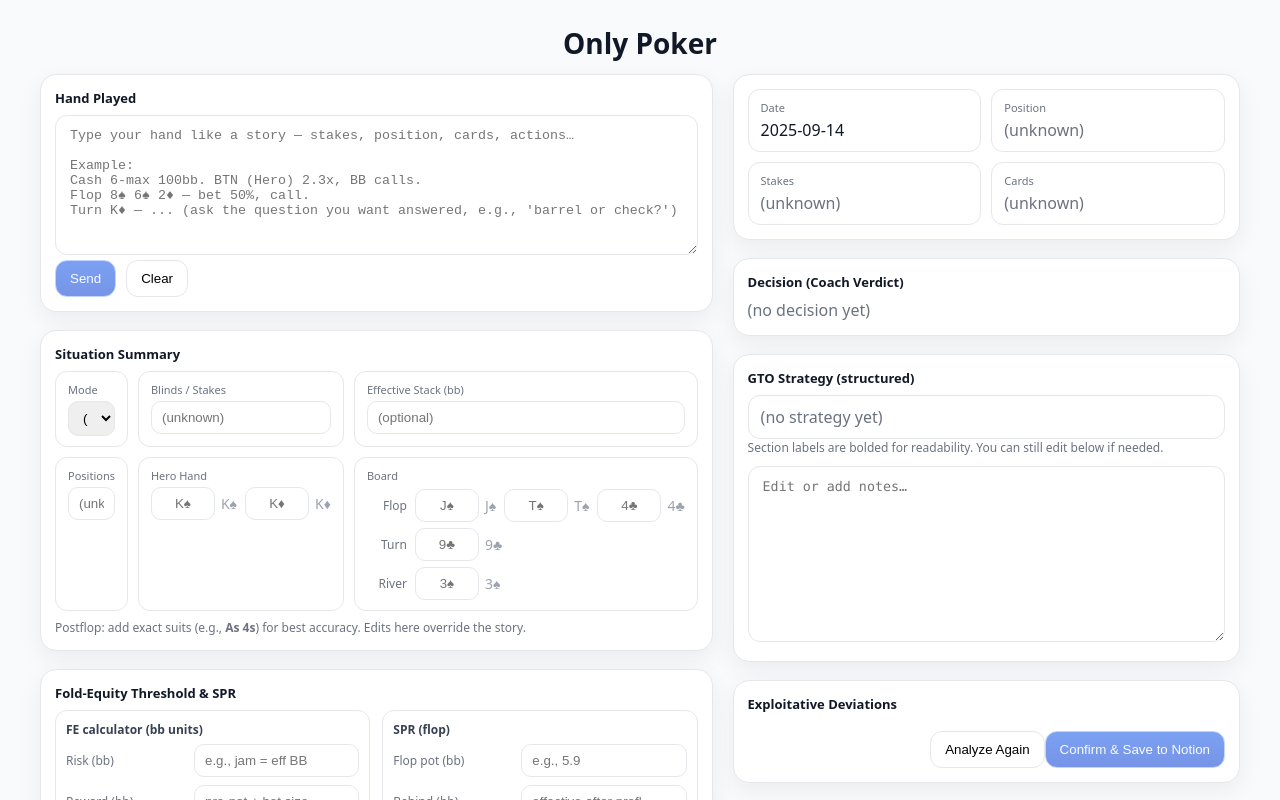
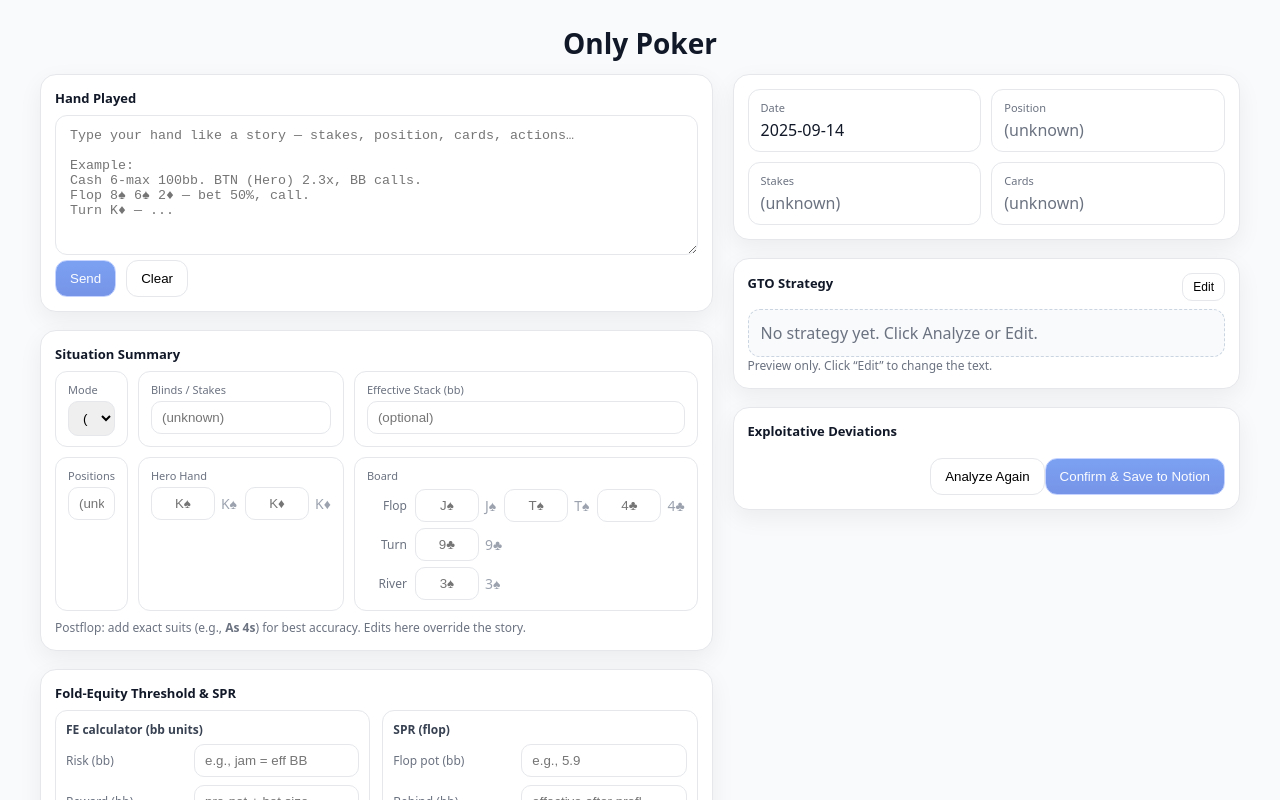
Before and after one commit to yeruvabala/notion-poker-web, a Next.js app: page / in a window 1280 px wide. Shown: the top 800 px of the page. Built offline with nearby package versions, Linux system fonts and the light colour scheme.

Commit message:
Update page.tsx

```diff
--- a/app/page.tsx
+++ b/app/page.tsx
@@ -2,7 +2,8 @@
 
 import React, { useEffect, useMemo, useState } from 'react';
 
-/* ====================== Types & Helpers ====================== */
+/* ====================== Types & helpers ====================== */
+
 type Fields = {
   date?: string | null;
   stakes?: string | null;
@@ -14,38 +15,31 @@ type Fields = {
   learning_tag?: string[];
 };
 
-type Decision = {
-  action: string;
-  confidence: 'High' | 'Medium' | 'Low' | string;
-  summary: string;
-  why: string[];
-  math: { pot_odds?: string; equity_needed?: string; fe_needed?: string };
-};
-
 const SUIT_MAP: Record<string, string> = { s: '♠', h: '♥', d: '♦', c: '♣' };
 const SUIT_WORD: Record<string, string> = {
   spade: '♠', spades: '♠', heart: '♥', hearts: '♥',
   diamond: '♦', diamonds: '♦', club: '♣', clubs: '♣'
 };
 const isRed = (s: string) => s === '♥' || s === '♦';
+const suitColor = (suit: string) => (isRed(suit) ? '#dc2626' : '#111827');
 
 function suitifyToken(tok: string): string {
   const t = (tok || '').trim();
   if (!t) return '';
 
-  // "K♠"
+  // e.g. "K♠"
   const m0 = t.match(/^([2-9tjqka])([♥♦♣♠])$/i);
   if (m0) return `${m0[1].toUpperCase()}${m0[2]}`;
 
-  // "Ks", "k s", "K/S"
+  // e.g. "Ks" / "k s" / "K/S"
   const m1 = t.replace(/[\s/]+/g, '').match(/^([2-9tjqka])([shdc])$/i);
   if (m1) return `${m1[1].toUpperCase()}${SUIT_MAP[m1[2].toLowerCase()]}`;
 
-  // "K of spades"
+  // e.g. "K of spades"
   const m2 = t.match(/^([2-9tjqka])\s*(?:of)?\s*(spades?|hearts?|diamonds?|clubs?)$/i);
   if (m2) return `${m2[1].toUpperCase()}${SUIT_WORD[m2[2].toLowerCase()]}`;
 
-  // rank only (for preflop-only where suits irrelevant)
+  // single rank (preflop-only)
   const m3 = t.match(/^([2-9tjqka])$/i);
   if (m3) return m3[1].toUpperCase();
 
@@ -60,15 +54,14 @@ function prettyCards(line: string): string {
     .join(' ');
 }
 
-const suitColor = (suit: string) => (isRed(suit) ? '#dc2626' : '#111827');
-
 function CardText({ c }: { c: string }) {
   if (!c) return null;
   const suit = c.slice(-1);
   return <span style={{ fontWeight: 700, color: suitColor(suit) }}>{c}</span>;
 }
 
-/* --- lightweight parsing from the story --- */
+/* --- lightweight parsing from the story box (best effort; summary can override) --- */
+
 function parseStakes(t: string): string {
   const m =
     t.match(/\$?\d+(?:\.\d+)?\s*\/\s*\$?\d+(?:\.\d+)?(?:\s*\+\s*\$?\d+(?:\.\d+)?\s*(?:bb|bba|ante))?/i) ||
@@ -86,21 +79,14 @@ function parsePosition(t: string): string {
 function parseHeroCardsSmart(t: string): string {
   const s = (t || '').toLowerCase();
 
-  // strong pattern: "hero/i/with/holding ... Ks Kd"
+  // "with Ks Kd", "hero has Kc Kh"
   let m = s.match(/\b(?:hero|i|holding|with|have|has)\b[^.\n]{0,20}?([2-9tjqka][shdc♥♦♣♠])\s+([2-9tjqka][shdc♥♦♣♠])/i);
   if (m) return prettyCards(`${m[1]} ${m[2]}`);
 
-  // fallback: first two tokens that look like cards (avoid picking 5 board cards)
+  // fallback: first two card-like tokens
   const tokens = Array.from(s.matchAll(/([2-9tjqka][shdc♥♦♣♠])/ig)).map(x => x[0]).slice(0,2);
   if (tokens.length === 2) return prettyCards(tokens.join(' '));
 
-  // compact rank-suit shorthand like "A4s" or "A4o"
-  const c = s.match(/\b([2-9tjqka])\s*([2-9tjqka])\s*([so])\b/i);
-  if (c) {
-    const r1 = c[1].toUpperCase(), r2 = c[2].toUpperCase();
-    const suited = c[3].toLowerCase() === 's';
-    return suited ? `${r1}♠ ${r2}♠` : `${r1}♠ ${r2}♥`;
-  }
   return '';
 }
 
@@ -115,25 +101,42 @@ function parseBoardFromStory(t: string) {
   return { flop, turn, river };
 }
 
-/* GTO formatting (bold labels) */
-const HEADS = ["SITUATION","RANGE SNAPSHOT","PREFLOP","FLOP","TURN","RIVER","WHY","COMMON MISTAKES","LEARNING TAGS"];
+/* ====================== GTO Preview renderer ====================== */
+
+const SECTION_HEADS = new Set([
+  'SITUATION', 'RANGE SNAPSHOT',
+  'PREFLOP', 'FLOP', 'TURN', 'RIVER',
+  'NEXT CARDS', 'WHY', 'COMMON MISTAKES', 'LEARNING TAGS',
+  'DECISION', 'PRICE', 'BOARD CLASS'
+]);
+
 function renderGTO(text: string) {
-  if (!text) return <div className="muted">(no strategy yet)</div>;
-  const lines = text.split(/\n/);
+  const lines = (text || '').split(/\r?\n/).filter(l => l.trim().length);
+  if (!lines.length) return <div className="muted">No strategy yet. Click Analyze or Edit.</div>;
+
   return (
-    <div>
-      {lines.map((ln, i) => {
-        const idx = ln.indexOf(":");
-        const label = idx > 0 ? ln.slice(0, idx).trim().toUpperCase() : "";
-        if (idx > 0 && HEADS.includes(label)) {
+    <div className="gtoBody">
+      {lines.map((raw, i) => {
+        const line = raw.trim();
+
+        // "HEAD: content" → bold the head
+        const m = line.match(/^([A-Z ]+):\s*(.*)$/);
+        if (m && SECTION_HEADS.has(m[1].trim())) {
           return (
             <div key={i} className="gtoLine">
-              <strong>{ln.slice(0, idx)}:</strong>
-              <span> {ln.slice(idx + 1).trim()}</span>
+              <strong className="gtoHead">{m[1].trim()}:</strong>
+              {m[2] ? <span className="gtoText"> {m[2]}</span> : null}
             </div>
           );
         }
-        return <div key={i} className="gtoLine">{ln}</div>;
+
+        // bullets – keep them aligned
+        if (/^[-•]/.test(line)) {
+          return <div key={i} className="gtoBullet">{line.replace(/^\s*/, '')}</div>;
+        }
+
+        // default plain line
+        return <div key={i} className="gtoLine">{line}</div>;
       })}
     </div>
   );
@@ -147,16 +150,12 @@ export default function Page() {
 
   /* ----- model results ----- */
   const [fields, setFields] = useState<Fields | null>(null);
-  const [decision, setDecision] = useState<Decision | null>(null);
-  const [assumptions, setAssumptions] = useState<string>('');
-  const [multiway, setMultiway] = useState<boolean>(false);
-
   const [aiLoading, setAiLoading] = useState(false);
   const [saving, setSaving] = useState(false);
   const [status, setStatus] = useState<string | null>(null);
   const [error, setError] = useState<string | null>(null);
 
-  /* ----- FE & SPR mini cards ----- */
+  /* ----- FE & SPR small calculators ----- */
   const [risk, setRisk] = useState<string>('');     // bb
   const [reward, setReward] = useState<string>(''); // bb
   const feNeeded = useMemo(() => {
@@ -197,7 +196,10 @@ export default function Page() {
   const [tr, setTr] = useState<string>('');   // turn
   const [rv, setRv] = useState<string>('');   // river
 
-  // prefill once from story preview
+  // single GTO box: toggle edit/preview
+  const [gtoEdit, setGtoEdit] = useState(false);
+
+  // on story change, prefill empty summary fields once
   useEffect(() => {
     if (!stakes && preview.stakes) setStakes(preview.stakes);
     if (!position && preview.position) setPosition(preview.position);
@@ -230,6 +232,7 @@ export default function Page() {
   const riverStr = suitifyToken(rv);
 
   /* ----- network calls ----- */
+
   async function analyze() {
     setError(null);
     setStatus(null);
@@ -263,11 +266,6 @@ export default function Page() {
         throw new Error(e?.error || `Analyze failed (${r.status})`);
       }
       const data = await r.json();
-
-      setDecision(data?.decision ?? null);
-      setAssumptions(data?.assumptions ?? '');
-      setMultiway(!!data?.multiway);
-
       setFields(prev => ({
         ...(prev ?? {}),
         gto_strategy: (data?.gto_strategy ?? '') || '',
@@ -328,7 +326,7 @@ export default function Page() {
 Example:
 Cash 6-max 100bb. BTN (Hero) 2.3x, BB calls.
 Flop 8♠ 6♠ 2♦ — bet 50%, call.
-Turn K♦ — ... (ask the question you want answered, e.g., 'barrel or check?')`}
+Turn K♦ — ...`}
               />
               <div className="row gap">
                 <button className="btn primary" onClick={analyze} disabled={aiLoading || !input.trim()}>
@@ -341,7 +339,6 @@ Turn K♦ — ... (ask the question you want answered, e.g., 'barrel or check?')
                     setMode(''); setStakes(''); setEff(''); setPosition('');
                     setH1(''); setH2(''); setF1(''); setF2(''); setF3(''); setTr(''); setRv('');
                     setRisk(''); setReward(''); setFlopPot(''); setBehind('');
-                    setDecision(null); setAssumptions(''); setMultiway(false);
                   }}
                 >Clear</button>
               </div>
@@ -448,62 +445,46 @@ Turn K♦ — ... (ask the question you want answered, e.g., 'barrel or check?')
                 <Info label="Position"><div>{position || <span className="muted">(unknown)</span>}</div></Info>
                 <Info label="Stakes"><div>{stakes || <span className="muted">(unknown)</span>}</div></Info>
                 <Info label="Cards">
-                  {(heroCardsStr ? heroCardsStr.split(' ') : []).map((c,i)=>(
+                  {heroCardsStr
+                    ? heroCardsStr.split(' ').map((c,i)=>(
                         <span key={i} style={{marginRight:6}}><CardText c={c} /></span>
-                  ))}
-                  {!heroCardsStr && <span className="muted">(unknown)</span>}
+                      ))
+                    : <span className="muted">(unknown)</span>
+                  }
                 </Info>
               </div>
             </section>
 
-            {/* DECISION card */}
+            {/* GTO Strategy — single box with Preview/Edit toggle */}
             <section className="card">
-              <div className="cardTitle">Decision (Coach Verdict)</div>
-              {decision ? (
-                <div className={`decBanner dec-${(decision.action || 'Call').split(' ')[0].toLowerCase()}`}>
-                  <div className="decRow">
-                    <div className="decAction">{decision.action || '—'}</div>
-                    <div className="decChips">
-                      <span className={`chip ${decision.confidence === 'High' ? 'green' : decision.confidence === 'Medium' ? 'amber' : 'gray'}`}>
-                        {decision.confidence || '—'} confidence
-                      </span>
-                      {multiway && <span className="chip gray">multiway-approx</span>}
+              <div className="cardTitleRow">
+                <div className="cardTitle">GTO Strategy</div>
+                <button
+                  className="btn tiny"
+                  onClick={() => setGtoEdit(v => !v)}
+                  title={gtoEdit ? 'Finish editing' : 'Edit raw text'}
+                >
+                  {gtoEdit ? 'Done' : 'Edit'}
+                </button>
               </div>
-                  </div>
-                  <div className="decSummary">{decision.summary}</div>
-                  {(decision?.math?.pot_odds || decision?.math?.equity_needed || decision?.math?.fe_needed) && (
-                    <div className="decMath">
-                      {decision.math.pot_odds && <span>Pot odds: <b>{decision.math.pot_odds}</b></span>}
-                      {decision.math.equity_needed && <span> · Equity needed: <b>{decision.math.equity_needed}</b></span>}
-                      {decision.math.fe_needed && <span> · FE needed: <b>{decision.math.fe_needed}</b></span>}
-                    </div>
-                  )}
-                  {decision.why?.length > 0 && (
-                    <ul className="decList">
-                      {decision.why.slice(0,5).map((w, i) => <li key={i}>{w}</li>)}
-                    </ul>
-                  )}
-                  {assumptions && <div className="muted small">Assumptions: {assumptions}</div>}
-                </div>
-              ) : (
-                <div className="muted">(no decision yet)</div>
-              )}
-            </section>
 
-            {/* GTO Strategy */}
-            <section className="card">
-              <div className="cardTitle">GTO Strategy (structured)</div>
-              <div className="gtoBox">
-                {renderGTO(fields?.gto_strategy || '')}
-              </div>
-              <div className="muted small">Section labels are bolded for readability. You can still edit below if needed.</div>
+              {gtoEdit ? (
+                <>
                   <textarea
-                className="textarea mono gapTop"
-                rows={10}
+                    className="textarea mono"
+                    rows={12}
                     placeholder="Edit or add notes…"
                     value={fields?.gto_strategy ?? ''}
                     onChange={e => fields && setFields({ ...fields, gto_strategy: e.target.value })}
                   />
+                  <div className="muted small">Editing raw text. Click “Done” to return to the formatted preview.</div>
+                </>
+              ) : (
+                <>
+                  <div className="gtoBox">{renderGTO(fields?.gto_strategy || '')}</div>
+                  <div className="muted small">Preview only. Click “Edit” to change the text.</div>
+                </>
+              )}
             </section>
 
             {/* Exploitative Deviations */}
@@ -535,8 +516,6 @@ Turn K♦ — ... (ask the question you want answered, e.g., 'barrel or check?')
         :root{
           --bg:#f3f4f6; --card:#ffffff; --line:#e5e7eb; --text:#0f172a; --muted:#6b7280;
           --primary:#2563eb; --primary2:#1d4ed8; --btnText:#f8fbff;
-
-          --dec-call:#dbeafe; --dec-raise:#fee2e2; --dec-bet:#fef3c7; --dec-jam:#fde68a; --dec-fold:#e5e7eb;
         }
         *{box-sizing:border-box}
         html,body{margin:0;padding:0;background:var(--bg);color:var(--text);font-family:ui-sans-serif,system-ui,-apple-system,Segoe UI,Roboto,Helvetica,Arial}
@@ -549,6 +528,7 @@ Turn K♦ — ... (ask the question you want answered, e.g., 'barrel or check?')
         .col{display:flex;flex-direction:column;gap:18px}
         .card{background:var(--card);border:1px solid var(--line);border-radius:16px;padding:14px;box-shadow:0 8px 24px rgba(0,0,0,.06)}
         .cardTitle{font-size:13px;font-weight:800;color:#111827;margin-bottom:8px}
+        .cardTitleRow{display:flex;align-items:center;justify-content:space-between;margin-bottom:8px}
         .textarea{width:100%;min-height:140px;border:1px solid var(--line);border-radius:12px;padding:12px 14px;background:#fff}
         .textarea.mono{font-family:ui-monospace,SFMono-Regular,Menlo,Consolas,Monaco,monospace}
         .row{display:flex;align-items:center}
@@ -556,6 +536,7 @@ Turn K♦ — ... (ask the question you want answered, e.g., 'barrel or check?')
         .gap{gap:10px}
         .gapTop{margin-top:10px}
         .btn{border:1px solid var(--line);background:#fff;padding:10px 14px;border-radius:12px;cursor:pointer}
+        .btn.tiny{padding:6px 10px;border-radius:10px;font-size:12px}
         .btn.primary{background:linear-gradient(180deg,var(--primary),var(--primary2));color:var(--btnText);border-color:#9db7ff}
         .btn[disabled]{opacity:.6;cursor:not-allowed}
         .err{margin-top:10px;color:#b91c1c}
@@ -589,29 +570,14 @@ Turn K♦ — ... (ask the question you want answered, e.g., 'barrel or check?')
         .calcLine{margin-top:8px}
         .sprChips{display:flex;flex-wrap:wrap;gap:6px;margin-top:8px}
         .chip{border:1px solid var(--line);border-radius:999px;padding:6px 10px;font-size:12px;background:#f8fafc}
-        .chip.green{background:#dcfce7;border-color:#bbf7d0}
-        .chip.amber{background:#fef3c7;border-color:#fde68a}
-        .chip.gray{background:#e5e7eb;border-color:#d1d5db}
+        .list{margin:0;padding-left:18px;display:flex;flex-direction:column;gap:6px}
 
-        /* Decision banner */
-        .decBanner{border:1px solid var(--line);border-radius:12px;padding:10px 12px}
-        .decRow{display:flex;justify-content:space-between;align-items:center;margin-bottom:6px}
-        .decAction{font-size:18px;font-weight:800}
-        .decChips{display:flex;gap:6px;flex-wrap:wrap}
-        .decSummary{font-size:14px;margin-bottom:6px}
-        .decMath{font-size:12.5px;color:#374151;margin-bottom:6px}
-        .decList{margin:6px 0 0 18px;padding:0;display:flex;flex-direction:column;gap:4px}
-
-        .dec-call{background:var(--dec-call)}
-        .dec-raise,.dec-bet,.dec-overbet{background:var(--dec-bet)}
-        .dec-jam{background:var(--dec-jam)}
-        .dec-fold{background:var(--dec-fold)}
-
-        /* GTO box formatted view */
-        .gtoBox{border:1px solid var(--line);border-radius:12px;padding:10px 12px;background:#fff;max-height:320px;overflow:auto}
+        /* GTO preview styles */
+        .gtoBox{border:1px dashed #cbd5e1;border-radius:12px;background:#f8fafc;padding:12px}
+        .gtoBody{font-family:ui-monospace,SFMono-Regular,Menlo,Consolas,Monaco,monospace;font-size:13.5px;line-height:1.45}
         .gtoLine{margin:2px 0}
-
-        .list{margin:0;padding-left:18px;display:flex;flex-direction:column;gap:6px}
+        .gtoHead{font-weight:800}
+        .gtoBullet{margin:2px 0 2px 12px}
       `}</style>
     </main>
   );
```
Lines whose indentation alone changed are shown as unchanged.
